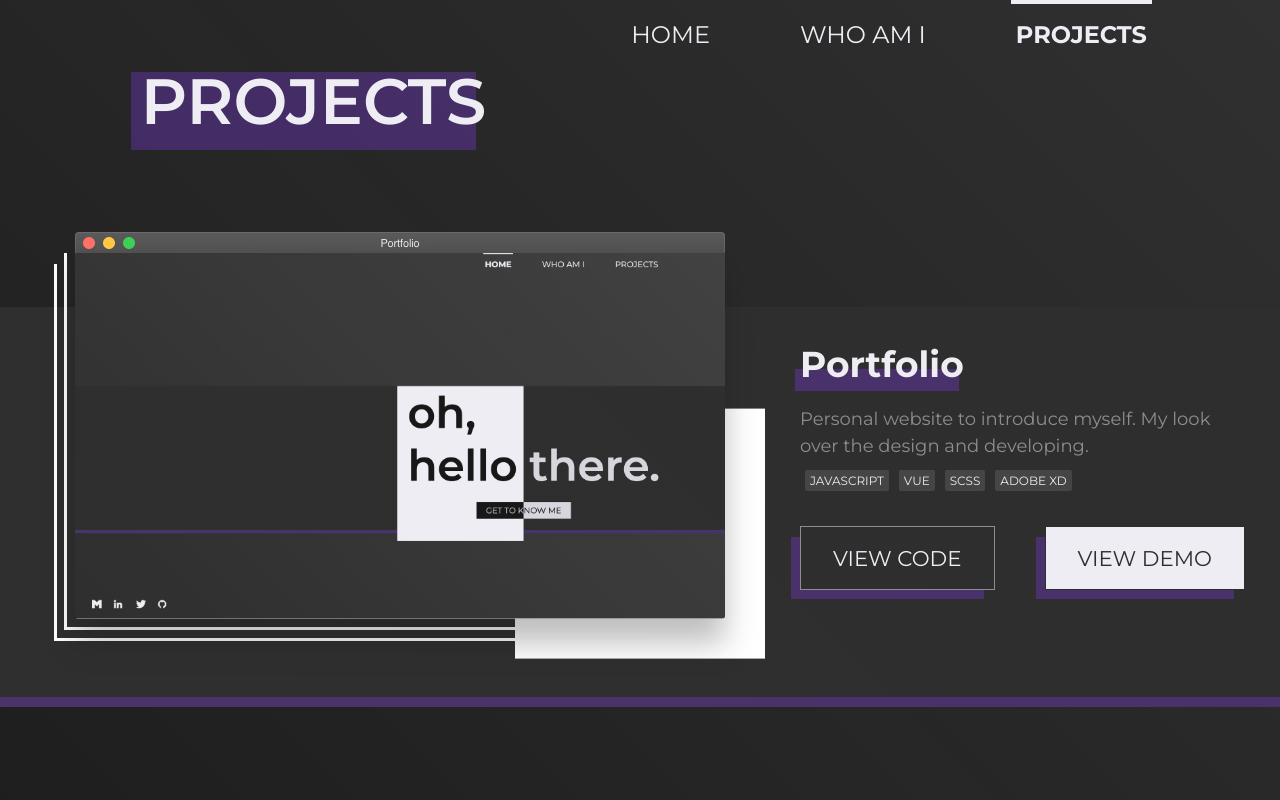
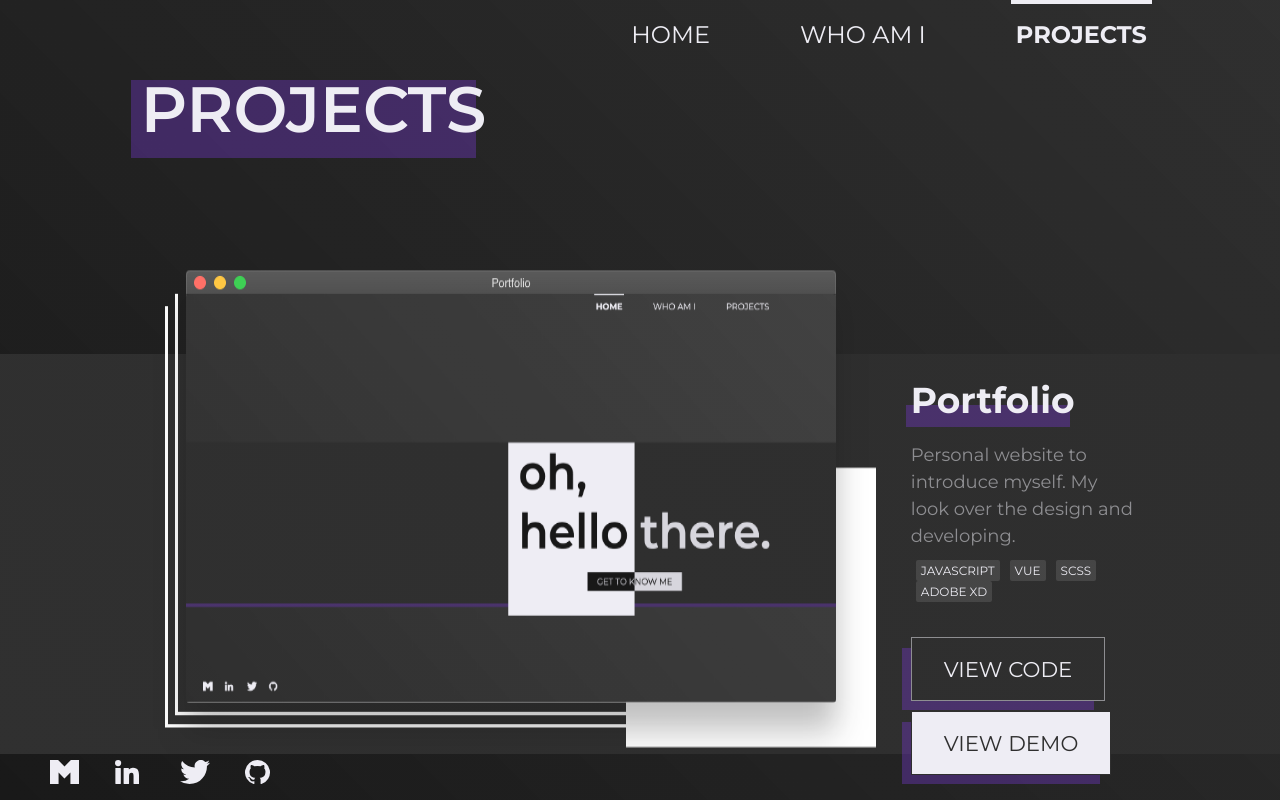
Before and after one commit to Kodziak/portflio, a Vue app: page / in a window 1280 px wide. Both pictures are taken after a click on the button "PROJECTS". Shown: the top 800 px of the page. Built offline with nearby package versions, Linux system fonts and the light colour scheme.

Commit message:
Refactor whoami section.

```diff
--- a/src/App.vue
+++ b/src/App.vue
@@ -120,6 +120,7 @@ html {
 
 body {
   margin: 0;
+
   font-family: "Montserrat", sans-serif;
   color: $text-basic-color;
 
@@ -261,7 +262,10 @@ h2 {
   &:before {
     position: absolute;
     content: "";
-    width: 100%;
+    width: 100vw;
+    height: 140%;
+    left: -11vw;
+    top: -20%;
     background: $background-color;
     z-index: -1;
   }
@@ -270,9 +274,11 @@ h2 {
     position: absolute;
     content: "";
     height: 10px;
-    width: 100%;
+    width: 100vw;
+    left: -11vw;
+    top: 120%;
     background: $shadow-color;
-    z-index: 1;
+    z-index: -1;
   }
 }
 
@@ -309,4 +315,14 @@ p {
   font-size: 18px;
   color: $text-description-color;
 }
+
+.view {
+  width: 78%;
+  height: calc(var(--vh, 1vh) * 90);
+  margin: 0 auto;
+}
+
+.view__header {
+  padding-top: 30px;
+}
 </style>
--- a/src/views/Projects.vue
+++ b/src/views/Projects.vue
@@ -1,9 +1,7 @@
 <template>
-  <div class="project">
-    <div class="wrapper--grid">
-      <div class="project__header">
-        <h2>PROJECTS</h2>
-      </div>
+  <div class="project view">
+    <div class="view__header">
+      <h2>PROJECTS</h2>
     </div>
     <div class="project__cards">
       <ProjectCard v-for="(project, index) in projects" :key="index" :project="project" />
--- a/src/views/WhoAmI.vue
+++ b/src/views/WhoAmI.vue
@@ -1,10 +1,10 @@
 <template>
-  <div class="whoami">
-    <div class="whoami__header">
+  <div class="whoami view">
+    <div class="view__header">
       <h2>WHO</h2>
     </div>
     <div class="whoami__content">
-      <div class="whoami__description">
+      <div class="whoami__description wrapper--background">
         <h3>Meet me.</h3>
         <p>
           My name is <span>Przemek</span>. I’m an <span>it student</span> based in <span>warsaw, poland</span> with over two
@@ -115,6 +115,12 @@ export default {
     }
   }
 
+  &__content {
+    margin-top: 15px;
+    display: flex;
+    flex-direction: row;
+
+    .whoami__photo {
       img {
         z-index: 2;
 
@@ -122,11 +128,18 @@ export default {
           display: none;
         }
       }
+    }
 
-  &__content {
-    @include mediaSmartfon {
-      width: 280px;
+    .wrapper--background {
+      &:before {
       }
+
+      &:after {
+      }
+    }
+
+    .whoami__description {
+      margin: auto 0;
 
       h3 {
         margin-bottom: 15px;
@@ -167,9 +180,8 @@ export default {
       @include mediaSmartfon {
         grid-column: 3 / 13;
       }
-  }
 
-  &__buttons {
+      .whoami__buttons {
         margin-top: 30px;
         display: flex;
 
@@ -207,4 +219,6 @@ export default {
         }
       }
     }
+  }
+}
 </style>
```
Lines whose indentation alone changed are shown as unchanged.
